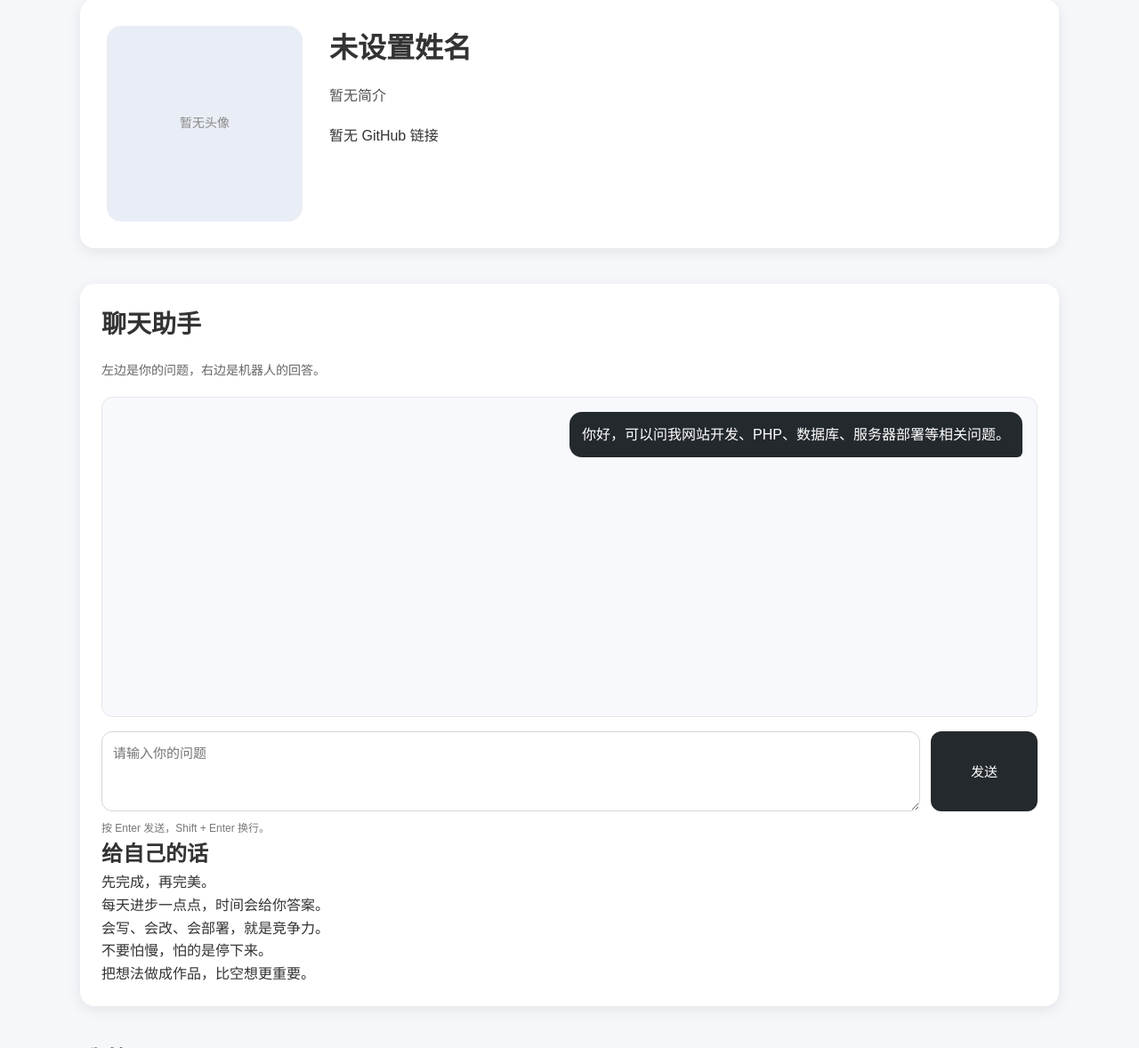
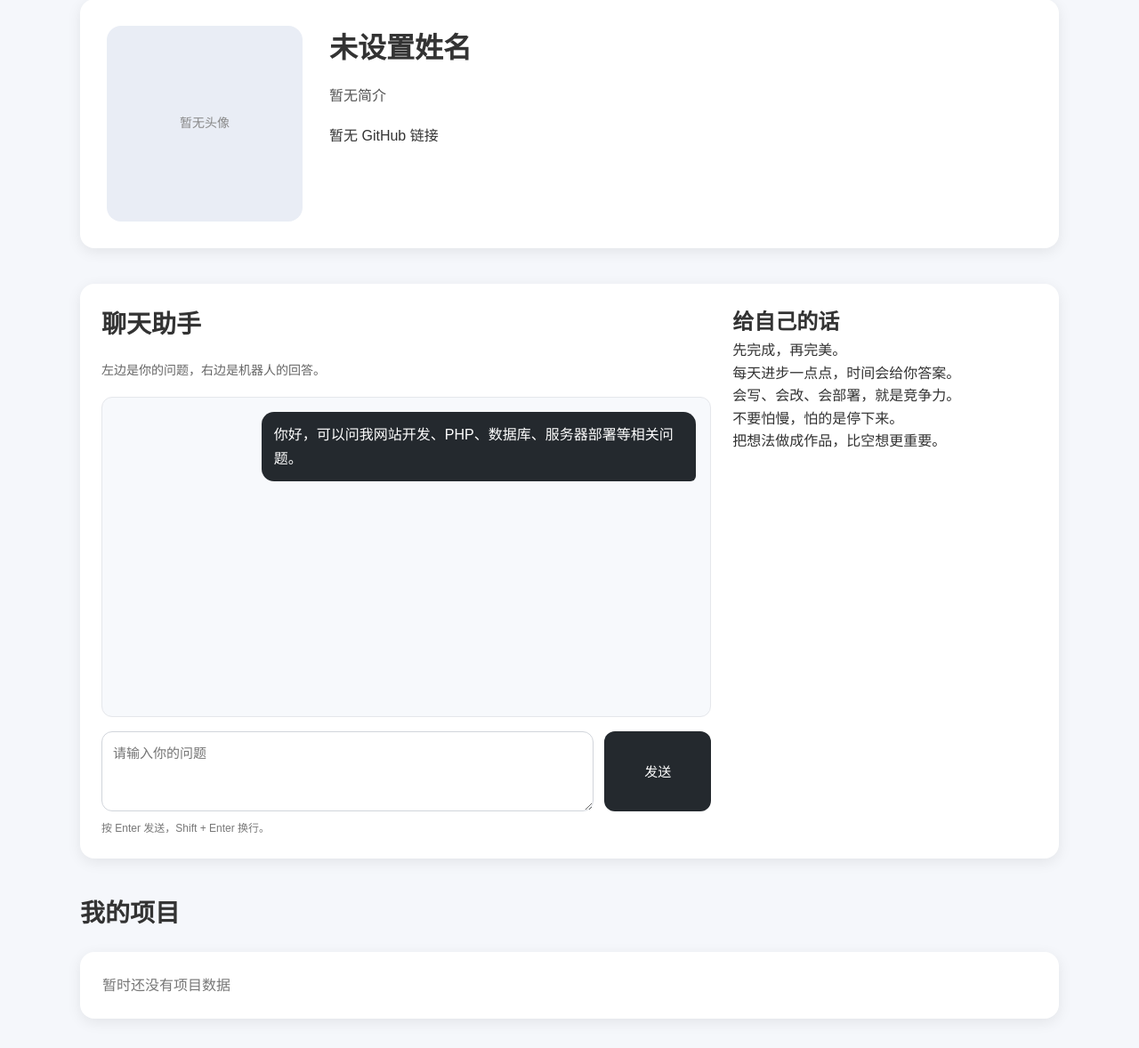
Before and after one commit to lyuze4634-art/MyPage, a PHP site: page / in a window 1280 px wide. Shown: the part 97-1275 px from the top of the page at 89% size. Run offline with PHP 8.4, Linux system fonts and the light colour scheme; data that the repository does not hold is empty.

Commit message:
update index.php

```diff
--- a/PHP/index.php
+++ b/PHP/index.php
@@ -300,6 +300,18 @@ $projects = $stmt->fetchAll();
             color: #777;
         }
 
+        .split-section {
+            display: grid;
+            grid-template-columns: 2fr 1fr;
+            gap: 24px;
+            align-items: stretch;
+        }
+
+        .chat-left,
+        .chat-right {
+            min-width: 0;
+        }
+
         @media (max-width: 768px) {
             .chat-form {
                 flex-direction: column;
@@ -351,7 +363,9 @@ $projects = $stmt->fetchAll();
         </section>
 
         <!-- 这里是AIcard和介绍card -->
-        <section class="chat-section">
+        <section class="chat-section split-section">
+
+
             <!-- 左组件 -->
             <div class="chat-left">
                 <h2 class="chat-title">聊天助手</h2>
@@ -369,6 +383,9 @@ $projects = $stmt->fetchAll();
                 </form>
 
                 <div class="chat-tips">按 Enter 发送，Shift + Enter 换行。</div>
+
+            </div>
+
             <!-- 右组件 -->
             <div class="chat-right">
                 <h2 class="motivation-title">给自己的话</h2>
@@ -381,6 +398,7 @@ $projects = $stmt->fetchAll();
                 </div>
 
             </div>
+
 
         </section>
 
```
Lines whose indentation alone changed are shown as unchanged.
